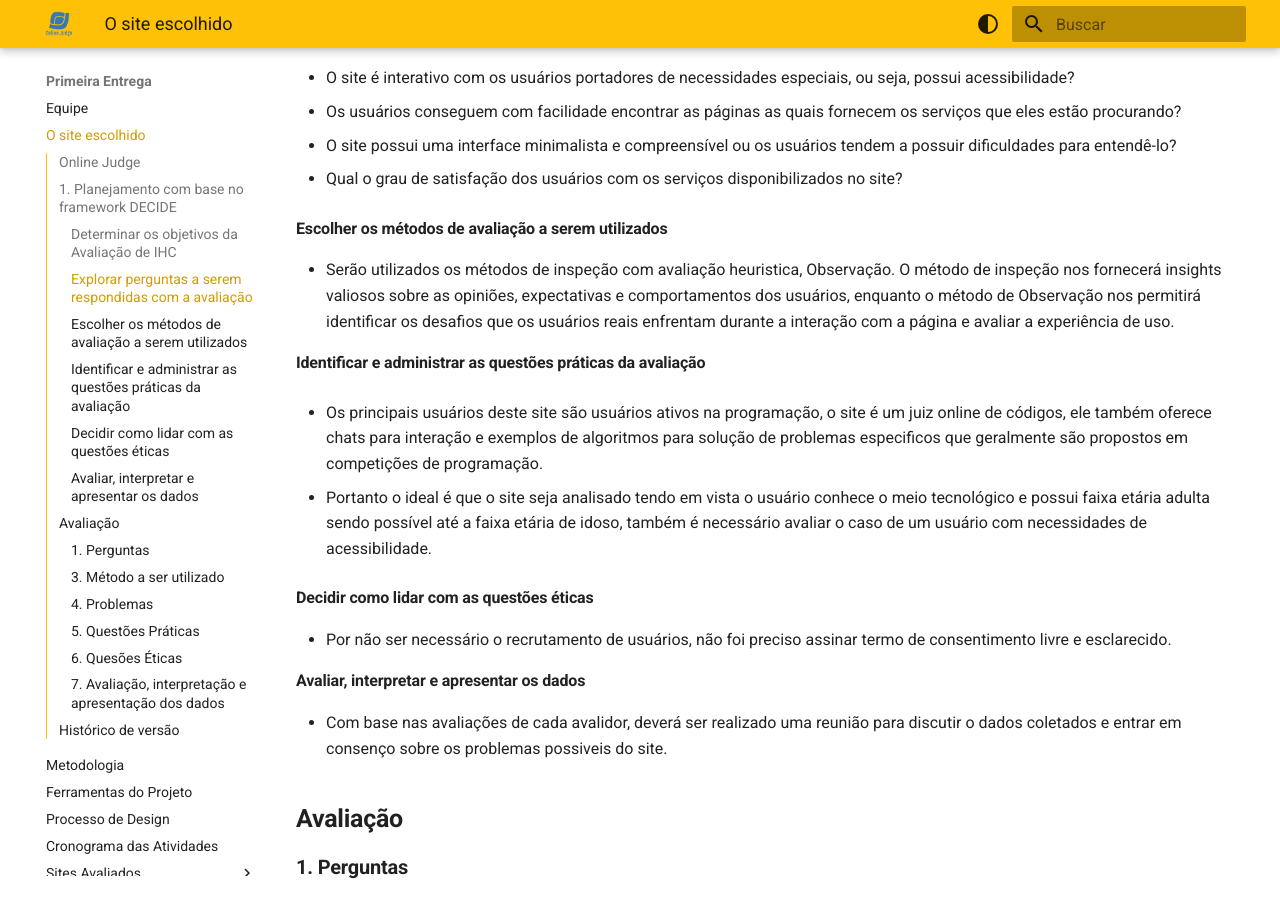
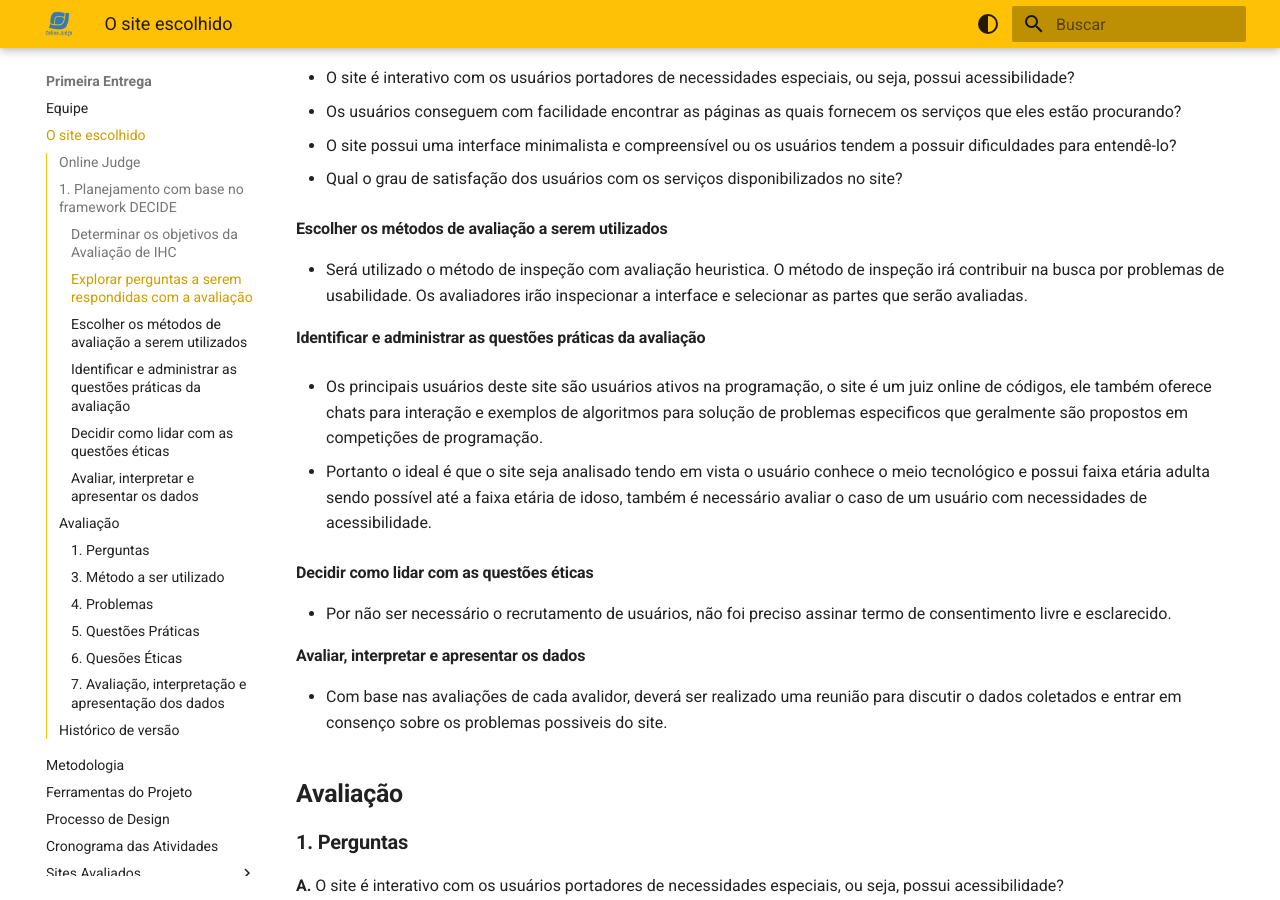
Before and after one commit to Interacao-Humano-Computador/2023.2-OnlineJudge, an MkDocs documentation site: the page built from docs/primeira-entrega/site-escolhido.md, in a window 1280 px wide and 900 px high, scrolled down 421 px. Built offline with MkDocs 1.6.1 and Material for MkDocs 9.7.7, drawn with Linux system fonts in a browser that asks for light colours.

Commit message:
corrigindo pagina do site avaliado

```diff
--- a/docs/primeira-entrega/site-escolhido.md
+++ b/docs/primeira-entrega/site-escolhido.md
@@ -20,7 +20,7 @@
 
 #### **Escolher os métodos de avaliação a serem utilizados**
 
-- Serão utilizados os métodos de inspeção com avaliação heuristica, Observação. O método de inspeção nos fornecerá insights valiosos sobre as opiniões, expectativas e comportamentos dos usuários, enquanto o método de Observação nos permitirá identificar os desafios que os usuários reais enfrentam durante a interação com a página e avaliar a experiência de uso.
+- Será utilizado o método de inspeção com avaliação heuristica. O método de inspeção irá contribuir na busca por problemas de usabilidade. Os avaliadores irão inspecionar a interface e selecionar as partes que serão avaliadas.
 
 #### **Identificar e administrar as questões práticas da avaliação**
 
```
